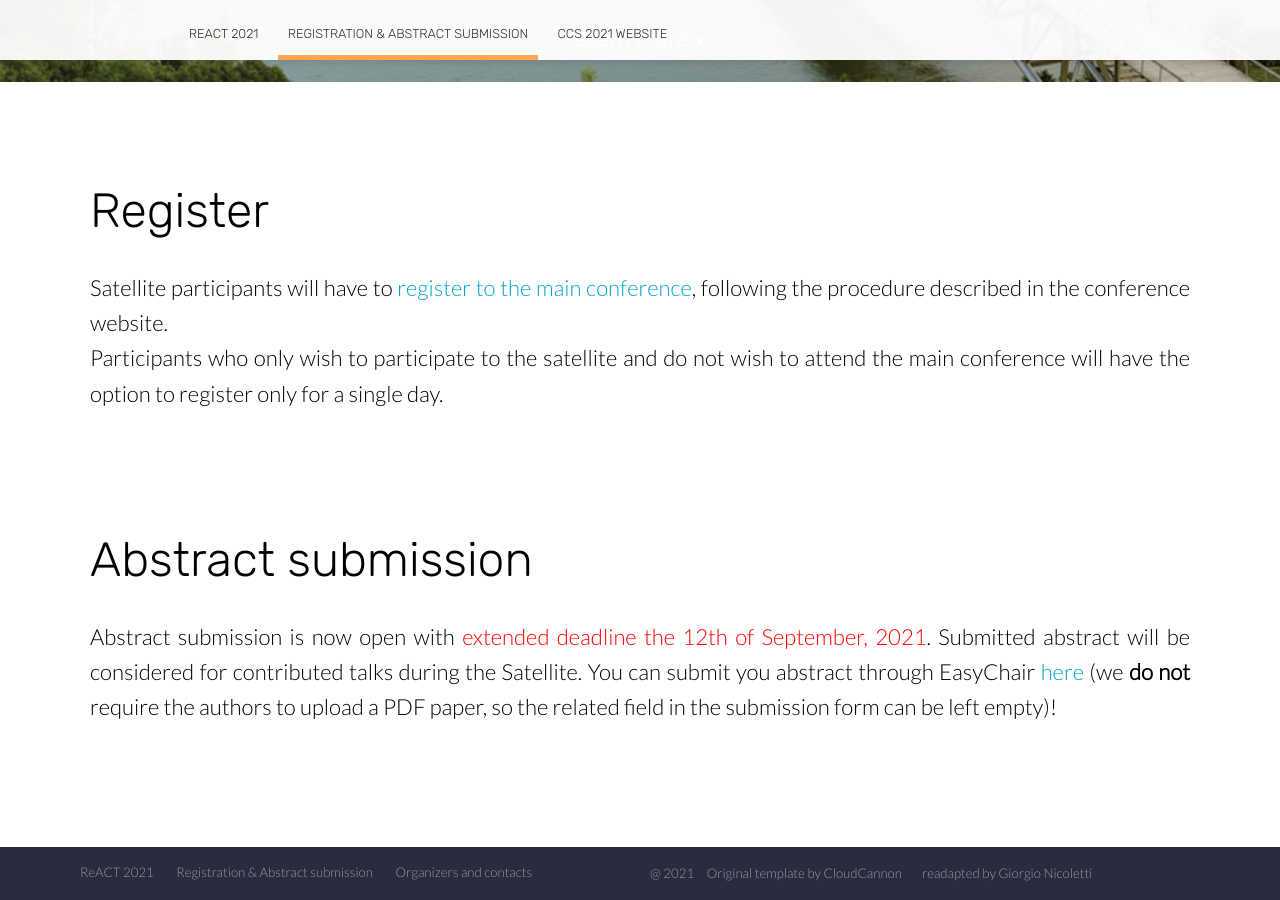
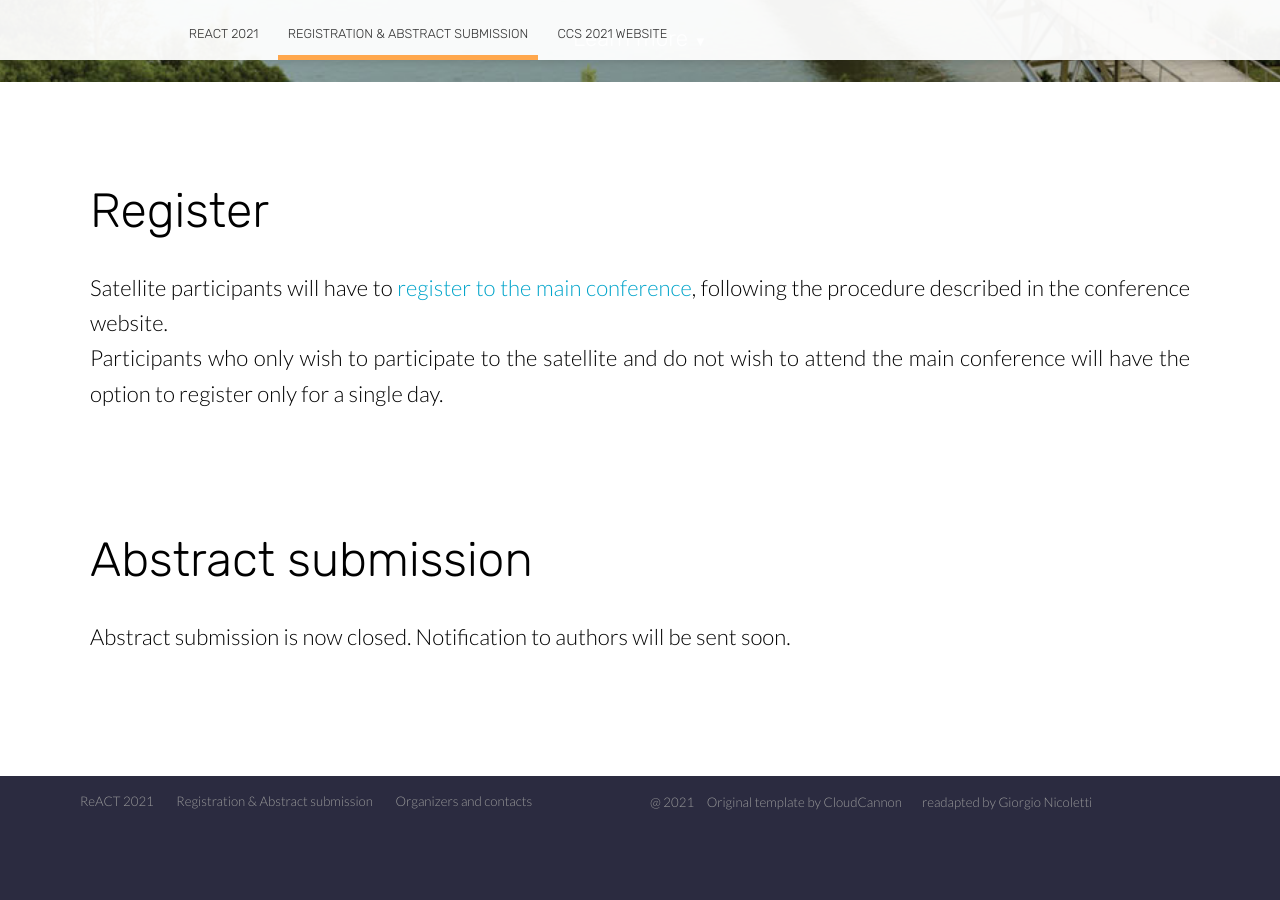
Before and after one commit to liphlab/REACT2021, a Jekyll site: the page built from registration.html, in a window 1280 px wide and 900 px high, scrolled down 818 px. Built offline with Jekyll 4.4.1, drawn with Linux system fonts in a browser that asks for light colours; nearby versions of some CDN libraries; after the commit the page ends 1647 px from its top, so only the background shows below that.

Commit message:
updated submission

```diff
--- a/index.html
+++ b/index.html
@@ -10,7 +10,6 @@ bottom_image: http://unsplash.it/2000/1322?a=.png
 		<div class="hero-text-container">
 			<h1 class="editable" style = "text-shadow: 0px 0px 8px black;">Robustness, Adaptability and Critical Transitions in Living Systems</h1>
 			<p class="subtext editable" style = "text-shadow: 1px 1px 5px black;">Satellite of the Conference on Complex Systems 2021 - 27 October, Lyon, France</p>
-			<div class="cta button alt" style = "text-shadow: 0px 0px 8px black;"><h3><a href="/REACT2021/registration/#register" onclick="window.open('/REACT2021/registration/#register', '_self')">SUBMIT YOUR ABSTRACT - DEADLINE EXTENDED</a></h3></div>
 
 		</div>
 	</div>
--- a/registration.html
+++ b/registration.html
@@ -29,7 +29,7 @@ image: /images/centre-congres.jpg
 		<div class="container flex">
 			<div class="text" style = "text-align: justify;text-justify: inter-word;">
 				<h2 class="editable">Abstract submission</h2>
-				<p>Abstract submission is now open with <font color = 'red'>extended deadline the 12th of September, 2021</font>. Submitted abstract will be considered for contributed talks during the Satellite. You can submit you abstract through EasyChair <a href="https://easychair.org/conferences/?conf=react2021">here</a> (we <strong>do not</strong> require the authors to upload a PDF paper, so the related field in the submission form can be left empty)!<br>
+				<p>Abstract submission is now closed. Notification to authors will be sent soon.
 				<p></p>
 			</div>
 		</div>
```
